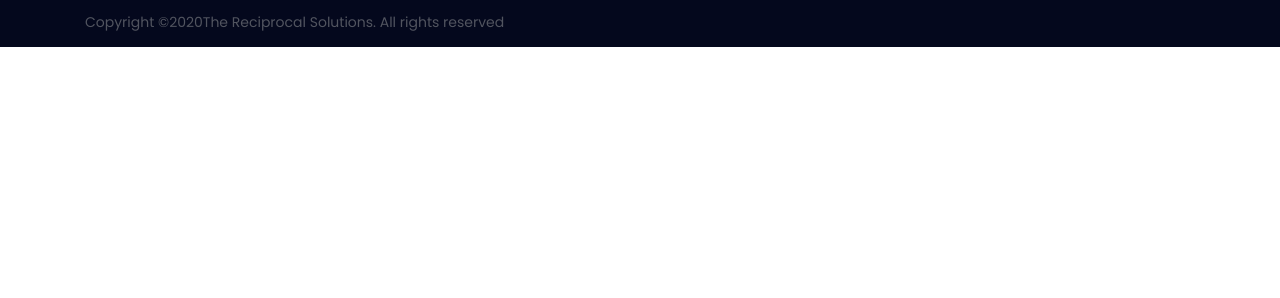
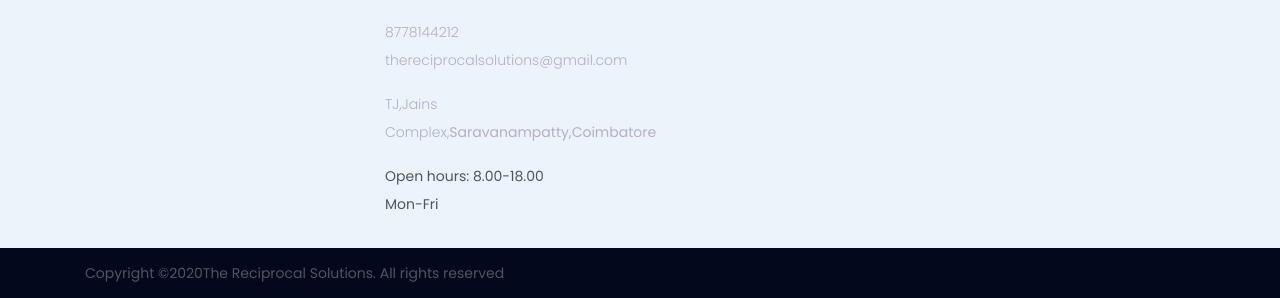
Before and after one commit to thereciprocalsolutions/TRS, a plain HTML site: page index.html in a window 1280 px wide. Shown: the part 4003-4301 px from the top of the page. Before the commit the page ends 4050 px from the top, so only its background shows below. Drawn offline with Linux system fonts and the light colour scheme.

Commit message:
Update index.html

```diff
--- a/index.html
+++ b/index.html
@@ -473,7 +473,15 @@ both visually and interactively.</p>
             </li>
           </ul>
           </div>
-
+    <div class="col-12 col-sm-6 col-lg-3">
+                            <div class="single-footer-widget">
+                                <h6>Contact Us</h6>
+                                <p>8778144212 <br>thereciprocalsolutions@gmail.com
+                                </p>
+                                <p>TJ,Jains Complex,<b>Saravanampatty,Coimbatore</p>
+                                <p>Open hours: 8.00-18.00 Mon-Fri</p>
+                            </div>
+                        </div>
         </div>
 
       </div>
```
